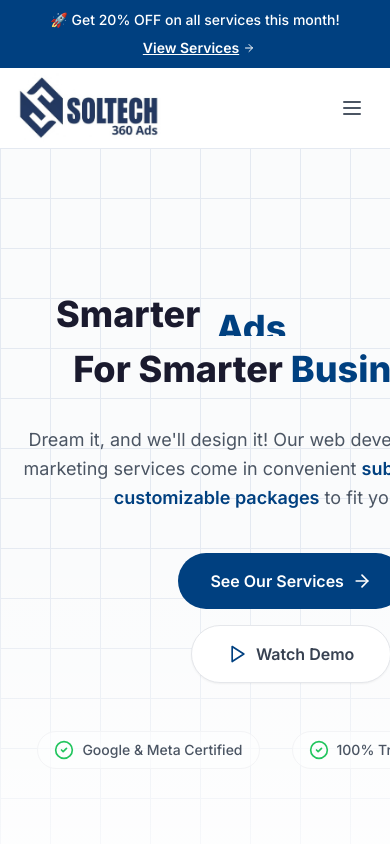
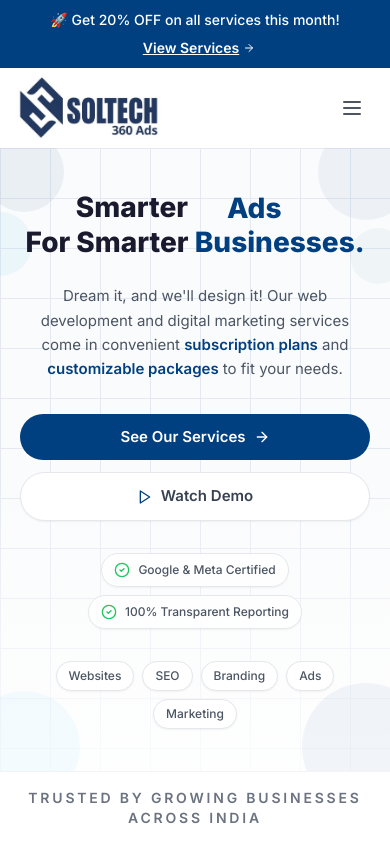
Before and after one commit to Soltech007/Soltech360ads, a Next.js app: page / in a window 390 px wide. Shown: the top 844 px of the page. Built offline with nearby package versions, Linux system fonts and the light colour scheme.

Commit message:
added responsiveness

```diff
--- a/src/components/home/HeroSection.tsx
+++ b/src/components/home/HeroSection.tsx
@@ -16,10 +16,8 @@ import {
    SERVICES LIST
 ============================ */
 const services = [
-// "Software",
-"Branding",
-"Websites",
-//   "Marketing",
+  "Branding",
+  "Websites",
   "SEO",
   "Ads",
   "Content",
@@ -27,21 +25,21 @@ const services = [
 
 /* ============================
    TEXT BUBBLE
-   - Dull Colors
-   - Big Text / Small Bubble
 ============================ */
 function TextBubble({
   label,
   bgColor,
   size = 65,
   delay = 0,
-  style
+  style,
+  className = ""
 }: {
   label: string;
   bgColor: string;
   size?: number;
   delay?: number;
   style?: React.CSSProperties;
+  className?: string;
 }) {
   return (
     <motion.div
@@ -49,10 +47,10 @@ function TextBubble({
       animate={{ opacity: 1, scale: 1 }}
       transition={{ type: "spring", stiffness: 100, damping: 20, delay }}
       style={style}
-      className="absolute z-20"
+      className={`absolute z-20 ${className}`}
     >
       <div
-        className="rounded-full flex items-center justify-center text-white font-bold text-[13px] leading-none shadow-lg border border-white/50 hover:scale-105 transition-transform duration-300 cursor-default"
+        className="rounded-full flex items-center justify-center text-white font-bold text-[11px] sm:text-[13px] leading-none shadow-lg border border-white/50 hover:scale-105 transition-transform duration-300 cursor-default"
         style={{
           backgroundColor: bgColor,
           width: size,
@@ -73,12 +71,14 @@ function ImageBubble({
   src,
   size = 80,
   delay = 0,
-  style
+  style,
+  className = ""
 }: {
   src: string;
   size?: number;
   delay?: number;
   style?: React.CSSProperties;
+  className?: string;
 }) {
   return (
     <motion.div
@@ -86,7 +86,7 @@ function ImageBubble({
       animate={{ opacity: 1, scale: 1 }}
       transition={{ type: "spring", stiffness: 100, damping: 20, delay }}
       style={style}
-      className="absolute z-10"
+      className={`absolute z-10 ${className}`}
     >
       <div
         className="rounded-full overflow-hidden shadow-xl border-2 border-white bg-gray-100 hover:scale-105 transition-transform duration-300 cursor-default"
@@ -110,7 +110,6 @@ function ImageBubble({
 
 /* ============================
    ROTATING TEXT COMPONENT
-   - Increased Width to 350px to fit "Strategies"
 ============================ */
 function RotatingText() {
   const [currentIndex, setCurrentIndex] = useState(0);
@@ -123,8 +122,7 @@ function RotatingText() {
   }, []);
 
   return (
-    // Changed w-[220px] to w-[350px] to fit long words
-    <span className="relative inline-block h-[1.2em] w-[350px] text-left overflow-hidden align-bottom ml-4">
+    <span className="relative inline-block h-[1.2em] w-[350px] py-[3rem] text-left overflow-hidden align-bottom ml-4">
       <AnimatePresence mode="popLayout">
         <motion.span
           key={currentIndex}
@@ -142,11 +140,42 @@ function RotatingText() {
 }
 
 /* ============================
+   MOBILE ROTATING TEXT
+============================ */
+function MobileRotatingText() {
+  const [currentIndex, setCurrentIndex] = useState(0);
+
+  useEffect(() => {
+    const interval = setInterval(() => {
+      setCurrentIndex((prev) => (prev + 1) % services.length);
+    }, 2000);
+    return () => clearInterval(interval);
+  }, []);
+
+  return (
+    <span className="relative inline-block h-[1.15em] min-w-[120px] mb-0.5 px-18  align-bottom">
+      <AnimatePresence mode="popLayout">
+        <motion.span
+          key={currentIndex}
+          initial={{ y: "100%", opacity: 0 }}
+          animate={{ y: "0%", opacity: 1 }}
+          exit={{ y: "-100%", opacity: 0 }}
+          transition={{ duration: 0.4, ease: "backOut" }}
+          className="absolute left-0 right-0 text-center text-[#004080] whitespace-nowrap"
+        >
+          {services[currentIndex]}
+        </motion.span>
+      </AnimatePresence>
+    </span>
+  );
+}
+
+/* ============================
    MAIN HERO SECTION
 ============================ */
 export default function HeroSection() {
   return (
-    <section className="relative overflow-hidden min-h-[calc(100vh-80px)] flex items-center bg-[#FAFBFC]">
+    <section className="relative overflow-hidden min-h-[calc(75vh-10px)] flex items-center bg-[#FAFBFC]">
 
       {/* ===== BACKGROUND ===== */}
       <div className="absolute inset-0 pointer-events-none">
@@ -163,12 +192,56 @@ export default function HeroSection() {
         <div className="absolute inset-0 bg-gradient-to-b from-transparent via-transparent to-white/80" />
       </div>
 
+      {/* ===== MOBILE DECORATIVE BUBBLES ===== */}
+      <div className="xl:hidden absolute inset-0 pointer-events-none overflow-hidden">
+        {/* Top Left */}
+        <motion.div
+          initial={{ opacity: 0, scale: 0 }}
+          animate={{ opacity: 0.6, scale: 1 }}
+          transition={{ delay: 0.2, duration: 0.5 }}
+          className="absolute -top-4 -left-4 w-20 h-20 sm:w-24 sm:h-24 rounded-full bg-[#004080]/10"
+        />
+        <motion.div
+          initial={{ opacity: 0, scale: 0 }}
+          animate={{ opacity: 0.4, scale: 1 }}
+          transition={{ delay: 0.3, duration: 0.5 }}
+          className="absolute top-16 -left-8 w-16 h-16 sm:w-20 sm:h-20 rounded-full bg-[#0ea5e9]/15"
+        />
 
-      {/* ===== LEFT SIDE BUBBLES (Symmetric) ===== */}
+        {/* Top Right */}
+        <motion.div
+          initial={{ opacity: 0, scale: 0 }}
+          animate={{ opacity: 0.5, scale: 1 }}
+          transition={{ delay: 0.25, duration: 0.5 }}
+          className="absolute -top-6 -right-6 w-24 h-24 sm:w-28 sm:h-28 rounded-full bg-[#004080]/10"
+        />
+        <motion.div
+          initial={{ opacity: 0, scale: 0 }}
+          animate={{ opacity: 0.3, scale: 1 }}
+          transition={{ delay: 0.35, duration: 0.5 }}
+          className="absolute top-20 -right-4 w-14 h-14 sm:w-16 sm:h-16 rounded-full bg-[#0f766e]/15"
+        />
+
+        {/* Bottom Left */}
+        <motion.div
+          initial={{ opacity: 0, scale: 0 }}
+          animate={{ opacity: 0.4, scale: 1 }}
+          transition={{ delay: 0.4, duration: 0.5 }}
+          className="absolute -bottom-8 -left-8 w-28 h-28 sm:w-32 sm:h-32 rounded-full bg-[#0ea5e9]/10"
+        />
+
+        {/* Bottom Right */}
+        <motion.div
+          initial={{ opacity: 0, scale: 0 }}
+          animate={{ opacity: 0.5, scale: 1 }}
+          transition={{ delay: 0.45, duration: 0.5 }}
+          className="absolute -bottom-10 -right-10 w-32 h-32 sm:w-36 sm:h-36 rounded-full bg-[#004080]/10"
+        />
+      </div>
+
+      {/* ===== LEFT SIDE BUBBLES (Desktop Only) ===== */}
       <div className="hidden xl:block absolute left-0 top-0 bottom-0 w-[380px] z-10 pointer-events-none">
         <div className="relative h-full w-full pointer-events-auto">
-
-          {/* Row 1 (Text Outer, Image Inner) */}
           <TextBubble
             label="Websites"
             bgColor="#004080"
@@ -182,8 +255,6 @@ export default function HeroSection() {
             delay={0.15}
             style={{ top: '10%', left: '150px' }}
           />
-
-          {/* Row 2 (Image Outer, Text Inner) */}
           <ImageBubble
             src="/images/p2.webp"
             size={90}
@@ -197,8 +268,6 @@ export default function HeroSection() {
             delay={0.25}
             style={{ top: '32%', left: '150px' }}
           />
-
-          {/* Row 3 (Text Outer, Image Inner) */}
           <TextBubble
             label="Design"
             bgColor="#0ea5e9"
@@ -212,8 +281,6 @@ export default function HeroSection() {
             delay={0.35}
             style={{ top: '54%', left: '150px' }}
           />
-
-          {/* Row 4 (Image Outer, Text Inner) */}
           <ImageBubble
             src="/images/p4.webp"
             size={90}
@@ -227,15 +294,12 @@ export default function HeroSection() {
             delay={0.45}
             style={{ top: '76%', left: '150px' }}
           />
-
         </div>
       </div>
 
-      {/* ===== RIGHT SIDE BUBBLES (Symmetric Mirror) ===== */}
+      {/* ===== RIGHT SIDE BUBBLES (Desktop Only) ===== */}
       <div className="hidden xl:block absolute right-0 top-0 bottom-0 w-[380px] z-10 pointer-events-none">
         <div className="relative h-full w-full pointer-events-auto">
-
-          {/* Row 1 (Image Inner, Text Outer) - Mirror of Left Row 1 */}
           <ImageBubble
             src="/images/p5.webp"
             size={90}
@@ -249,8 +313,6 @@ export default function HeroSection() {
             delay={0.15}
             style={{ top: '10%', right: '30px' }}
           />
-
-          {/* Row 2 (Text Inner, Image Outer) - Mirror of Left Row 2 */}
           <TextBubble
             label="AI"
             bgColor="#004080"
@@ -264,8 +326,6 @@ export default function HeroSection() {
             delay={0.25}
             style={{ top: '32%', right: '30px' }}
           />
-
-          {/* Row 3 (Image Inner, Text Outer) - Mirror of Left Row 3 */}
           <ImageBubble
             src="/images/p3.webp"
             size={90}
@@ -279,8 +339,6 @@ export default function HeroSection() {
             delay={0.35}
             style={{ top: '54%', right: '30px' }}
           />
-
-          {/* Row 4 (Text Inner, Image Outer) - Mirror of Left Row 4 */}
           <TextBubble
             label="SEO"
             bgColor="#0ea5e9"
@@ -294,56 +352,41 @@ export default function HeroSection() {
             delay={0.45}
             style={{ top: '76%', right: '30px' }}
           />
-
         </div>
       </div>
 
       {/* ===== CENTER CONTENT ===== */}
-      <div className="container-custom relative z-20 py-16">
+      <div className="container-custom relative z-20 py-8 sm:py-12 lg:py-16 px-5 sm:px-6">
         <div className="max-w-4xl mx-auto text-center">
 
-          {/* Badge */}
-        {/* <motion.div
-  initial={{ opacity: 0, y: 20 }}
-  animate={{ opacity: 1, y: 0 }}
-  transition={{ duration: 0.6, ease: "easeOut" }}
-  className="inline-flex items-center gap-3 px-5 py-2 bg-white/90 backdrop-blur-md mb-10
-  border border-gray-200/60 rounded-full shadow-md hover:shadow-lg
-  transition-shadow duration-300 cursor-default -mt-10"
->
-  <div className="flex items-center justify-center rounded-full bg-[#004080]/10 p-1.5">
-    <Sparkles className="w-4 h-4 text-[#004080] transition-transform duration-300 group-hover:rotate-6" />
-  </div>
+          {/* ===== MOBILE HEADING (Below lg) ===== */}
+          <motion.div
+            initial={{ opacity: 0, y: 30 }}
+            animate={{ opacity: 1, y: 0 }}
+            transition={{ duration: 0.6, delay: 0.1 }}
+            className="lg:hidden mb-6 sm:mb-8"
+          >
+            <h1 className="text-[1.75rem] xs:text-[2rem] sm:text-4xl md:text-5xl font-extrabold leading-[1.25] text-[#1a1a2e]">
+              <div className="mb-0">
+                Smarter <MobileRotatingText />
+              </div>
+              <div>
+                For Smarter <span className="text-[#004080]">Businesses.</span>
+              </div>
+            </h1>
+          </motion.div>
 
-  <span className="text-sm font-semibold text-gray-800 tracking-wide">
-    #1 Digital Marketing Agency in India
-  </span>
-
-  <div className="flex items-center gap-0.5 ml-1">
-    {[...Array(5)].map((_, i) => (
-      <Star
-        key={i}
-        className="w-3.5 h-3.5 fill-yellow-400 text-yellow-400 drop-shadow-sm"
-      />
-    ))}
-  </div>
-</motion.div> */}
-
-
-          {/* Main Heading */}
+          {/* ===== DESKTOP HEADING (lg and above) ===== */}
           <motion.h1
             initial={{ opacity: 0, y: 30 }}
             animate={{ opacity: 1, y: 0 }}
             transition={{ duration: 0.6, delay: 0.1 }}
-            className="text-4xl sm:text-5xl md:text-6xl lg:text-[4.5rem] font-extrabold leading-[1.3] text-[#1a1a2e] mb-8"
+            className="hidden lg:block text-6xl xl:text-[4.5rem] font-extrabold leading-[1.3] text-[#1a1a2e] mb-8"
           >
-            {/* First Line */}
             <div className="flex items-center justify-center">
-              <span className="text-right ml-10">Smarter</span>
+              <span className="text-right ml-10 mt-6">Smarter</span>
               <RotatingText />
             </div>
-
-            {/* Second Line */}
             <div className="mt-2">
               For Smarter <span className="text-[#004080]">Businesses.</span>
             </div>
@@ -354,7 +397,7 @@ export default function HeroSection() {
             initial={{ opacity: 0, y: 20 }}
             animate={{ opacity: 1, y: 0 }}
             transition={{ duration: 0.6, delay: 0.2 }}
-            className="max-w-2xl mx-auto text-lg md:text-xl text-gray-600 leading-relaxed mb-10"
+            className="max-w-2xl mx-auto text-[15px] sm:text-base md:text-lg lg:text-xl text-gray-600 leading-relaxed mb-8 sm:mb-10"
           >
             Dream it, and we'll design it! Our web development and digital marketing services come in convenient{" "}
             <span className="text-[#004080] font-semibold">subscription plans</span> and{" "}
@@ -366,18 +409,18 @@ export default function HeroSection() {
             initial={{ opacity: 0, y: 20 }}
             animate={{ opacity: 1, y: 0 }}
             transition={{ duration: 0.6, delay: 0.3 }}
-            className="flex flex-col sm:flex-row items-center justify-center gap-4 mb-12"
+            className="flex flex-col sm:flex-row items-center justify-center gap-3 sm:gap-4 mb-8 sm:mb-12"
           >
             <Link
               href="/services"
-              className="inline-flex items-center justify-center px-8 py-4 bg-[#004080] text-white font-semibold rounded-full hover:bg-[#003366] hover:shadow-lg hover:-translate-y-0.5 transition-all duration-300 group min-w-[200px]"
+              className="w-full sm:w-auto inline-flex items-center justify-center px-6 sm:px-8 py-3 sm:py-4 bg-[#004080] text-white font-semibold rounded-full hover:bg-[#003366] hover:shadow-lg hover:-translate-y-0.5 transition-all duration-300 group text-[15px] sm:text-base"
             >
               <span>See Our Services</span>
-              <ArrowRight className="w-5 h-5 ml-2 group-hover:translate-x-1 transition-transform" />
+              <ArrowRight className="w-4 h-4 sm:w-5 sm:h-5 ml-2 group-hover:translate-x-1 transition-transform" />
             </Link>
 
-            <button className="inline-flex items-center justify-center px-8 py-4 bg-white text-gray-700 font-semibold rounded-full border border-gray-200 shadow-sm hover:border-[#004080]/30 hover:shadow-md hover:-translate-y-0.5 transition-all duration-300 group min-w-[200px]">
-              <Play className="w-5 h-5 mr-2 text-[#004080] group-hover:scale-110 transition-transform" />
+            <button className="w-full sm:w-auto inline-flex items-center justify-center px-6 sm:px-8 py-3 sm:py-4 bg-white text-gray-700 font-semibold rounded-full border border-gray-200 shadow-sm hover:border-[#004080]/30 hover:shadow-md hover:-translate-y-0.5 transition-all duration-300 group text-[15px] sm:text-base">
+              <Play className="w-4 h-4 sm:w-5 sm:h-5 mr-2 text-[#004080] group-hover:scale-110 transition-transform" />
               <span>Watch Demo</span>
             </button>
           </motion.div>
@@ -387,16 +430,33 @@ export default function HeroSection() {
             initial={{ opacity: 0, y: 20 }}
             animate={{ opacity: 1, y: 0 }}
             transition={{ duration: 0.6, delay: 0.4 }}
-            className="flex flex-wrap items-center justify-center gap-8"
+            className="flex flex-col sm:flex-row flex-wrap items-center justify-center gap-2 sm:gap-4 lg:gap-8"
           >
-            <div className="flex items-center gap-2 text-sm font-medium text-gray-600 bg-white/50 px-4 py-2 rounded-full border border-gray-100">
-              <CheckCircle2 className="w-5 h-5 text-green-500" />
+            <div className="flex items-center gap-2 text-xs sm:text-sm font-medium text-gray-600 bg-white/70 backdrop-blur-sm px-3 sm:px-4 py-2 rounded-full border border-gray-200 shadow-sm">
+              <CheckCircle2 className="w-4 h-4 sm:w-5 sm:h-5 text-green-500 flex-shrink-0" />
               <span>Google & Meta Certified</span>
             </div>
-            <div className="flex items-center gap-2 text-sm font-medium text-gray-600 bg-white/50 px-4 py-2 rounded-full border border-gray-100">
-              <CheckCircle2 className="w-5 h-5 text-green-500" />
+            <div className="flex items-center gap-2 text-xs sm:text-sm font-medium text-gray-600 bg-white/70 backdrop-blur-sm px-3 sm:px-4 py-2 rounded-full border border-gray-200 shadow-sm">
+              <CheckCircle2 className="w-4 h-4 sm:w-5 sm:h-5 text-green-500 flex-shrink-0" />
               <span>100% Transparent Reporting</span>
             </div>
+          </motion.div>
+
+          {/* Mobile Service Tags */}
+          <motion.div
+            initial={{ opacity: 0, y: 20 }}
+            animate={{ opacity: 1, y: 0 }}
+            transition={{ duration: 0.6, delay: 0.5 }}
+            className="xl:hidden flex flex-wrap items-center justify-center gap-2 mt-8 sm:mt-10"
+          >
+            {["Websites", "SEO", "Branding", "Ads", "Marketing"].map((tag, index) => (
+              <span
+                key={tag}
+                className="px-3 py-1.5 text-xs font-medium rounded-full bg-white border border-gray-200 text-gray-600 shadow-sm"
+              >
+                {tag}
+              </span>
+            ))}
           </motion.div>
 
         </div>
--- a/src/components/home/TestimonialsSection.tsx
+++ b/src/components/home/TestimonialsSection.tsx
@@ -53,11 +53,11 @@ export default function TestimonialsSection() {
   }));
 
   return (
-    <section className="py-10 ">
+    <section className="">
       <div className="container mx-auto px-4">
 
         {/* Section Header */}
-        <div className="text-center max-w-3xl mx-auto mb-8">
+        <div className="text-center max-w-3xl mx-auto mb-2">
           <span className="inline-block px-4 py-1.5 bg-primary-100 text-primary-600 text-sm font-semibold rounded-full mb-4">
             Testimonials
           </span>
```
